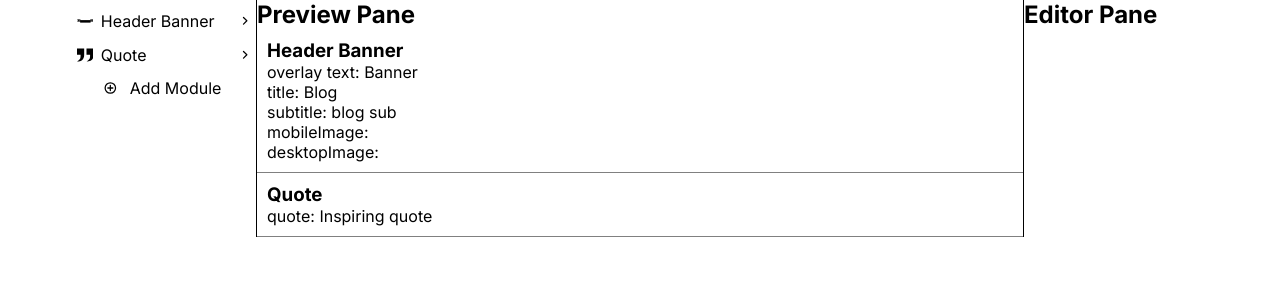
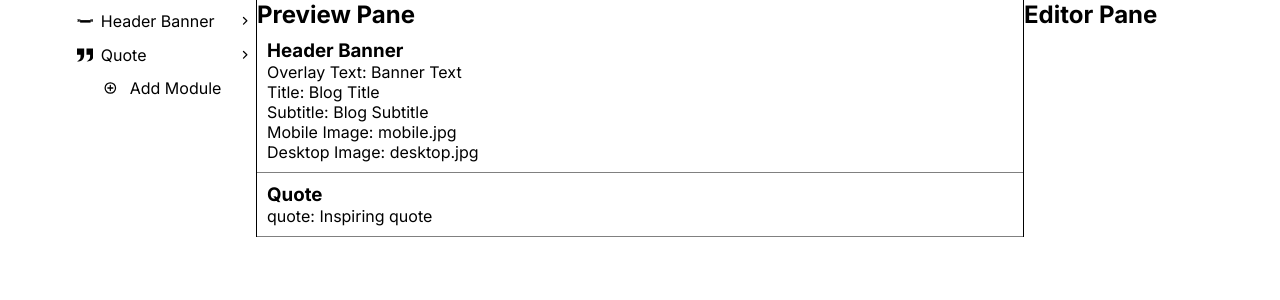
Before and after one commit to martinclason123/wol-blog-cms-2.0, a Next.js app in the folder wol-blog-cms-2.0/: page / in a window 1280 px wide. Shown: the top 300 px of the page. Built offline with nearby package versions, Linux system fonts and the light colour scheme.

Commit message:
Added icons to the elements

```diff
--- a/wol-blog-cms-2.0/src/components/panes/SelectorPane.tsx
+++ b/wol-blog-cms-2.0/src/components/panes/SelectorPane.tsx
@@ -102,9 +102,11 @@ const SelectorPane = () => {
                     }}
                     isActive={selectedItemId === `${module.id}-${key}`}
                   >
+                    {element.icon} {/* Render the icon here */}
                     {element.title}
                   </SelectorElement>
                 ))}
+
                 <SelectorModuleControllers>
                   <SelectorModuleMovers>
                     <UpwardArrow
--- a/wol-blog-cms-2.0/src/factories/createHeaderBannerModule.tsx
+++ b/wol-blog-cms-2.0/src/factories/createHeaderBannerModule.tsx
@@ -1,18 +1,43 @@
 // createHeaderBannerModule.tsx
 import React from "react";
 import { HeaderBannerModule } from "../types/moduleTypes";
-import { BannerIcon } from "@/svgs";
+import { TextIcon, ImageIcon, BannerIcon } from "@/svgs";
 
 export const createHeaderBannerModule = (id: number): HeaderBannerModule => ({
   id,
   title: "Header Banner",
   icon: <BannerIcon />,
   elements: {
-    overlayText: { title: "overlay text", type: "text", value: "Banner" },
-    title: { title: "title", type: "text", value: "Blog" },
-    subtitle: { title: "subtitle", type: "text", value: "blog sub" },
-    mobileImage: { title: "mobileImage", type: "image", value: "" },
-    desktopImage: { title: "desktopImage", type: "image", value: "" },
+    overlayText: {
+      title: "Overlay Text",
+      type: "text",
+      value: "Banner Text",
+      icon: <TextIcon />,
+    },
+    title: {
+      title: "Title",
+      type: "text",
+      value: "Blog Title",
+      icon: <TextIcon />,
+    },
+    subtitle: {
+      title: "Subtitle",
+      type: "text",
+      value: "Blog Subtitle",
+      icon: <TextIcon />,
+    },
+    mobileImage: {
+      title: "Mobile Image",
+      type: "image",
+      value: "mobile.jpg",
+      icon: <ImageIcon />,
+    },
+    desktopImage: {
+      title: "Desktop Image",
+      type: "image",
+      value: "desktop.jpg",
+      icon: <ImageIcon />,
+    },
   },
 });
 
--- a/wol-blog-cms-2.0/src/factories/createQuoteModule.tsx
+++ b/wol-blog-cms-2.0/src/factories/createQuoteModule.tsx
@@ -1,13 +1,19 @@
+//createQuoteModule.tsx
 // Factory function for QuoteModule
 import React from "react";
 import { QuoteModule } from "../types/moduleTypes";
-import { Quote } from "@/svgs";
+import { Quote, TextIcon } from "@/svgs";
 const createQuoteModule = (id: number): QuoteModule => ({
   id,
   title: "Quote",
   icon: <Quote />,
   elements: {
-    quote: { title: "quote", type: "text", value: "Inspiring quote" },
+    quote: {
+      title: "quote",
+      type: "text",
+      value: "Inspiring quote",
+      icon: <TextIcon />,
+    },
   },
 });
 
--- a/wol-blog-cms-2.0/src/styles/SelectorPaneStyles.js
+++ b/wol-blog-cms-2.0/src/styles/SelectorPaneStyles.js
@@ -45,6 +45,9 @@ export const SelectorElement = styled.li`
   padding: 0.25em;
   border-radius: 0.5em;
   background-color: ${(props) => (props.isActive ? "#f1f1f1" : "transparent")};
+  display: flex;
+  align-items: center;
+  gap: 0.5em;
 `;
 
 export const SelectorModuleControllers = styled.div`
--- a/wol-blog-cms-2.0/src/types/moduleTypes.ts
+++ b/wol-blog-cms-2.0/src/types/moduleTypes.ts
@@ -1,5 +1,5 @@
 // moduleTypes.ts
-import { Text } from "./elementTypes";
+import { Text, Image } from "./elementTypes";
 
 export interface HeaderBannerModule {
   id: number;
@@ -9,8 +9,8 @@ export interface HeaderBannerModule {
     overlayText: Text;
     title: Text;
     subtitle: Text;
-    mobileImage: Text;
-    desktopImage: Text;
+    mobileImage: Image;
+    desktopImage: Image;
   };
 }
 
```
Also changed, not shown: wol-blog-cms-2.0/src/types/elementTypes.ts (+12 -2 lines).
